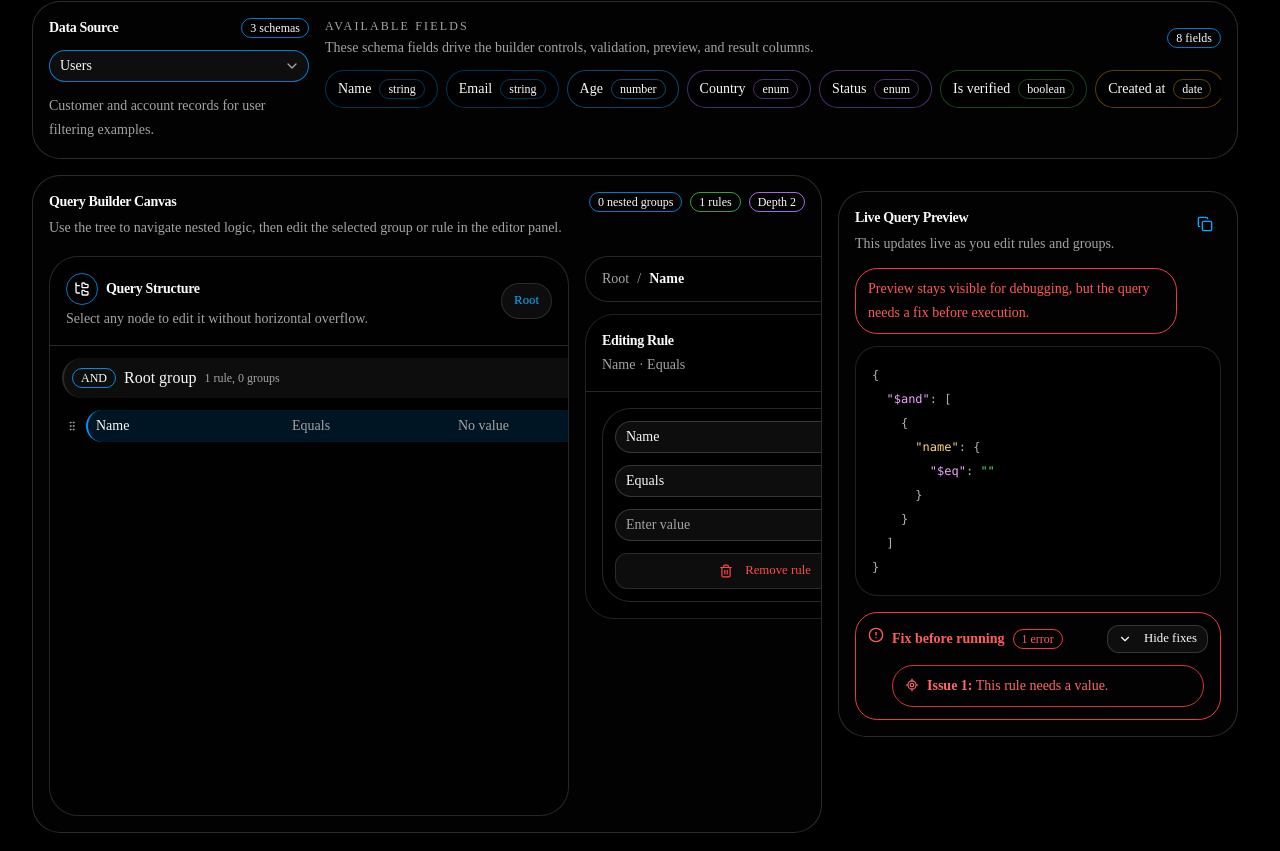
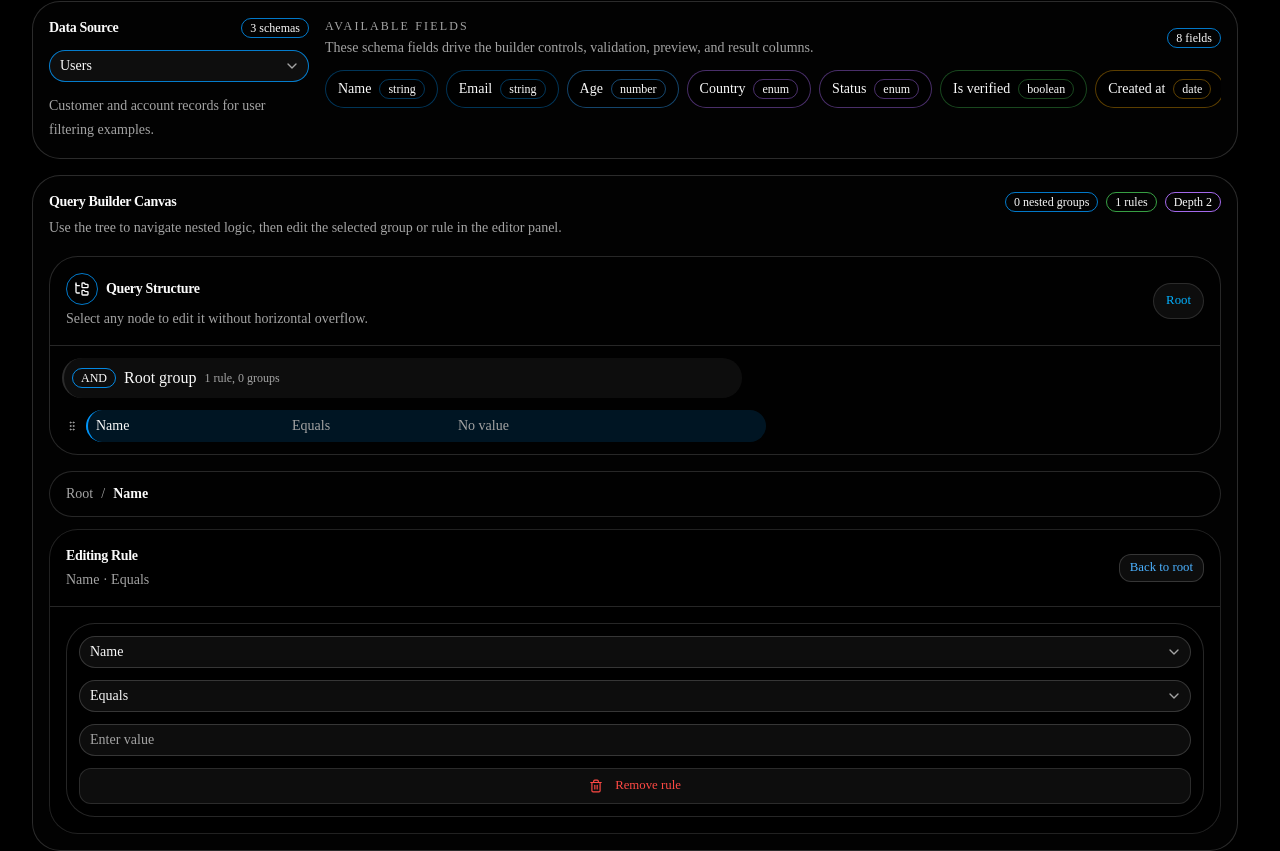
Before and after one commit to dreadhead0/visual-query-builder, a Next.js app: page /builder in a window 1280 px wide. Shown: the part 251-1102 px from the top of the page. Built offline with nearby package versions, Linux system fonts and the light colour scheme.

Commit message:
fix: prevent builder columns from squeezing on deployed widths

```diff
--- a/src/components/layout/app-shell.tsx
+++ b/src/components/layout/app-shell.tsx
@@ -122,6 +122,7 @@ export function AppShell() {
                                         Landing
                                     </Link>
                                 </Button>
+
                                 <Badge
                                     variant="outline"
                                     className="min-h-7 rounded-full border border-[#2f2f2f] bg-transparent px-3 py-1.5 text-xs text-foreground hover:bg-transparent"
@@ -160,6 +161,7 @@ export function AppShell() {
                             <div className="flex flex-wrap gap-2 xl:justify-end">
                                 <QueryJsonActions onImportSuccess={resetExecutionState} />
                                 <ThemeToggle />
+
                                 <Button
                                     variant="outline"
                                     className="accent-action"
@@ -167,6 +169,7 @@ export function AppShell() {
                                 >
                                     Shortcuts
                                 </Button>
+
                                 <Button
                                     variant="outline"
                                     className="button-neutral !text-[color:var(--accent-warning)] hover:!text-[color:var(--accent-warning)]"
@@ -198,12 +201,12 @@ export function AppShell() {
                 <div className="grid gap-4 py-5">
                     <DataSourceBar onSchemaChange={handleSchemaChange} />
 
-                    <div className="grid min-h-[620px] gap-4 xl:grid-cols-[minmax(0,1fr)_400px]">
+                    <div className="grid min-h-[620px] gap-4 2xl:grid-cols-[minmax(0,1fr)_420px]">
                         <section className="liquid-panel min-w-0 rounded-[1.75rem] p-4">
                             <QueryBuilder />
                         </section>
 
-                        <aside className="liquid-panel space-y-4 rounded-[1.75rem] p-4 xl:sticky xl:top-4 xl:self-start">
+                        <aside className="liquid-panel space-y-4 rounded-[1.75rem] p-4 2xl:sticky 2xl:top-4 2xl:self-start">
                             <QueryPreview />
                             <ValidationPanel />
                         </aside>
--- a/src/components/query-builder/query-builder.tsx
+++ b/src/components/query-builder/query-builder.tsx
@@ -1,6 +1,12 @@
 "use client";
 
-import { useCallback, useEffect, useMemo, useState, useSyncExternalStore } from "react";
+import {
+    useCallback,
+    useEffect,
+    useMemo,
+    useState,
+    useSyncExternalStore,
+} from "react";
 import type { DragEndEvent } from "@dnd-kit/core";
 
 import {
@@ -159,12 +165,18 @@ export function QueryBuilder() {
                         {treeStats.totalGroups} nested group
                         {treeStats.totalGroups === 1 ? "" : "s"}
                     </Badge>
-                    <Badge variant="outline" className="state-valid">{treeStats.totalRules} rules</Badge>
-                    <Badge variant="outline" className="logic-or">Depth {treeStats.treeDepth}</Badge>
+
+                    <Badge variant="outline" className="state-valid">
+                        {treeStats.totalRules} rules
+                    </Badge>
+
+                    <Badge variant="outline" className="logic-or">
+                        Depth {treeStats.treeDepth}
+                    </Badge>
                 </div>
             </div>
 
-            <div className="grid min-h-[560px] min-w-0 gap-4 xl:grid-cols-[minmax(520px,1.35fr)_minmax(360px,0.85fr)]">
+            <div className="grid min-h-[560px] min-w-0 gap-4 2xl:grid-cols-[minmax(560px,1.25fr)_minmax(420px,0.75fr)]">
                 <QueryStructureTree
                     queryTree={queryTree}
                     schema={activeSchema}
@@ -175,10 +187,13 @@ export function QueryBuilder() {
                     onDragEnd={handleDragEnd}
                 />
 
-                <div className="min-h-0 min-w-0 space-y-3 overflow-hidden">
+                <div className="min-h-0 min-w-0 space-y-3">
                     <div className="flex flex-wrap items-center gap-2 rounded-2xl border border-border bg-background/40 px-4 py-3 text-sm text-muted-foreground">
                         {selectedPath.map((item, index) => (
-                            <span key={`${item}-${index}`} className="flex items-center gap-2">
+                            <span
+                                key={`${item}-${index}`}
+                                className="flex items-center gap-2"
+                            >
                                 {index > 0 && <span>/</span>}
                                 <span
                                     className={
```
